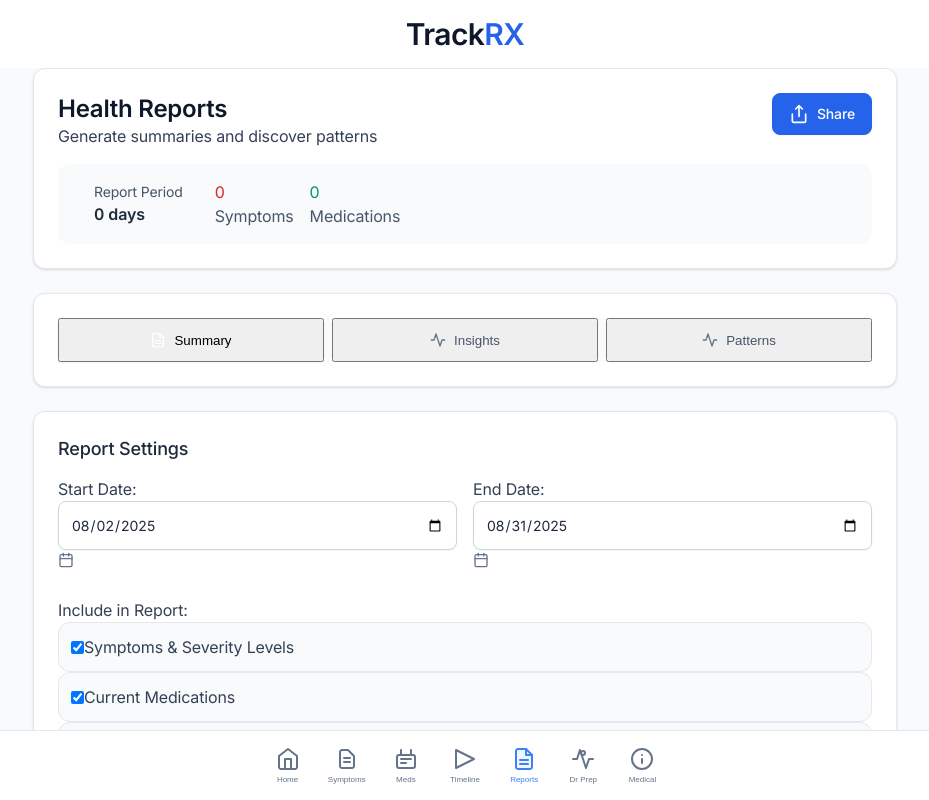
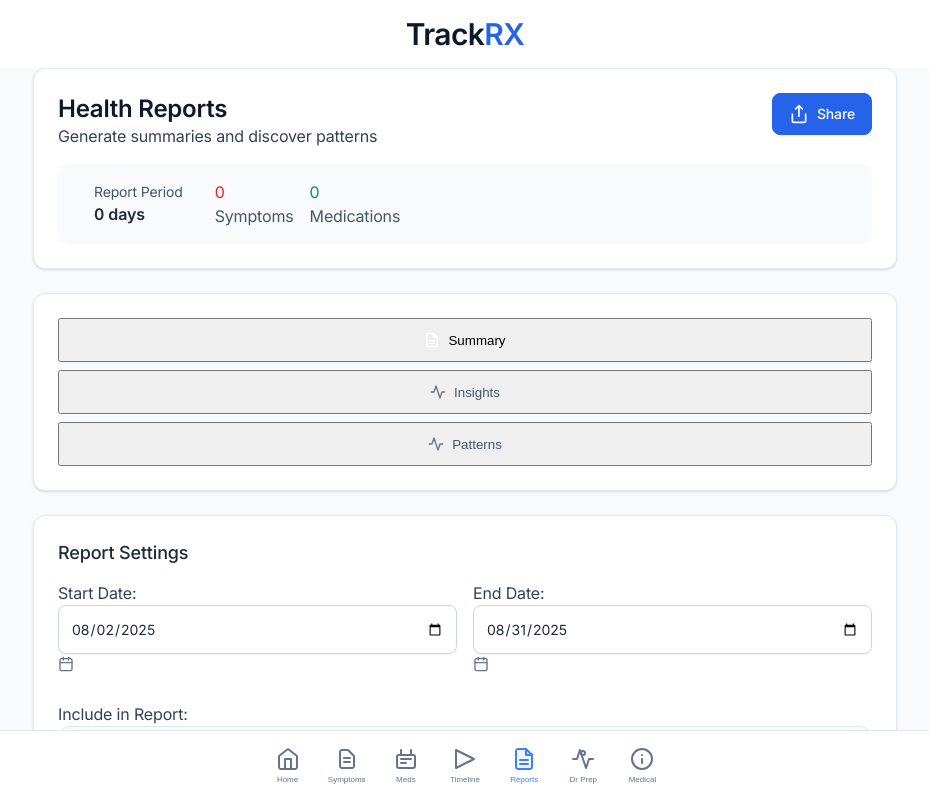
Before and after one commit to birthquake/medical-symptom-timeline-builder, a React (Create React App) app: page / in a window 1280 px wide. Both pictures are taken after a click on the button "Reports". Shown: the top 800 px of the page, without its empty margins (175-1104 px from the left). Built offline with nearby package versions, Linux system fonts and the light colour scheme.

Commit message:
Update Reports.js

```diff
--- a/src/components/Reports.js
+++ b/src/components/Reports.js
@@ -935,8 +935,8 @@ const Reports = () => {
       {/* Tab Navigation */}
       <div className="health-card">
         <div className="health-card-body">
-          <div className="grid grid-cols-3 gap-2 bg-slate-50 p-1 rounded-lg">
-            <button
+<div className="grid grid-cols-1 sm:grid-cols-3 gap-2 bg-slate-50 p-1 rounded-lg">
+        <button
               onClick={() => setActiveTab('summary')}
               className={`flex items-center justify-center gap-2 px-4 py-3 rounded-md font-medium text-sm transition-all ${
                 activeTab === 'summary' ? 'bg-secondary-600 text-white shadow-sm' : 'text-slate-600 hover:text-slate-900'
```
